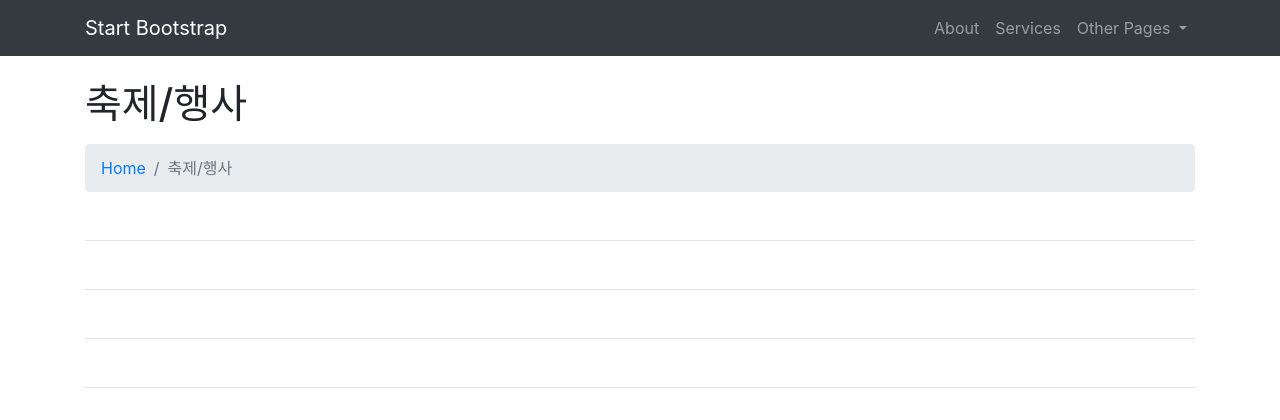
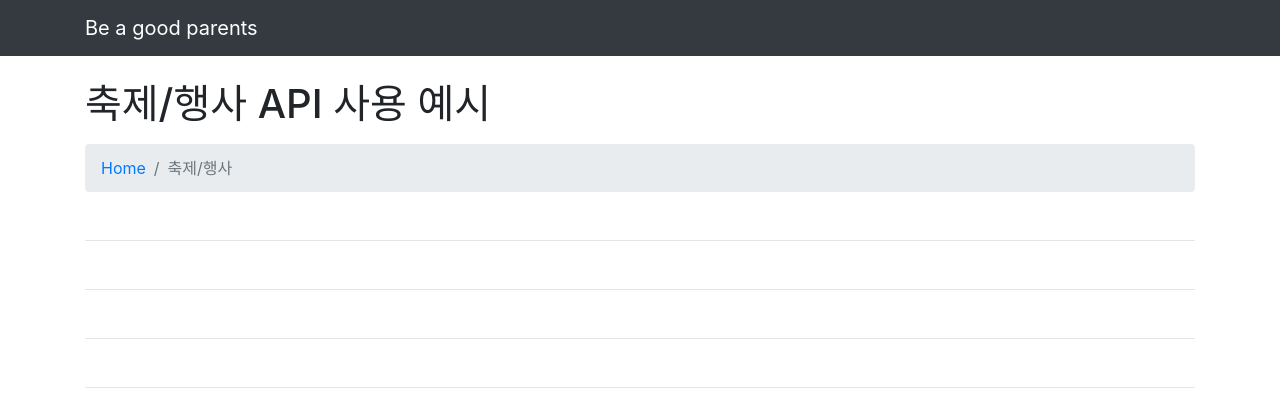
Before and after one commit to wnehdals/service_program, a Flask app: page /festival.html in a window 1280 px wide. Shown: the top 420 px of the page. Run offline with Flask 2, Linux system fonts and the light colour scheme; data that the repository does not hold is empty; some libraries are stand-ins or nearby versions.

Commit message:
html revision

```diff
--- a/templates/festival.html
+++ b/templates/festival.html
@@ -8,7 +8,7 @@
     <meta name="description" content="">
     <meta name="author" content="">
 
-    <title>Modern Business - Start Bootstrap Template</title>
+    <title>축제/행사 찾기 - API Test</title>
 
     <!-- Bootstrap core CSS -->
     <link rel="stylesheet" href="/static/vendor/bootstrap/css/bootstrap.css">
@@ -23,36 +23,12 @@
 <!-- Navigation -->
 <nav class="navbar fixed-top navbar-expand-lg navbar-dark bg-dark fixed-top">
     <div class="container">
-        <a class="navbar-brand" href="index.html">Start Bootstrap</a>
+        <a class="navbar-brand" href="index.html">Be a good parents</a>
         <button class="navbar-toggler navbar-toggler-right" type="button" data-toggle="collapse"
                 data-target="#navbarResponsive" aria-controls="navbarResponsive" aria-expanded="false"
                 aria-label="Toggle navigation">
             <span class="navbar-toggler-icon"></span>
         </button>
-        <div class="collapse navbar-collapse" id="navbarResponsive">
-            <ul class="navbar-nav ml-auto">
-                <li class="nav-item">
-                    <a class="nav-link" href="about.html">About</a>
-                </li>
-                <li class="nav-item">
-                    <a class="nav-link" href="services.html">Services</a>
-                </li>
-
-                <li class="nav-item dropdown">
-                    <a class="nav-link dropdown-toggle" href="#" id="navbarDropdownPages" data-toggle="dropdown"
-                       aria-haspopup="true" aria-expanded="false">
-                        Other Pages
-                    </a>
-                    <div class="dropdown-menu dropdown-menu-right" aria-labelledby="navbarDropdownPages">
-                        <a class="dropdown-item" href="full-width.html">Full Width Page</a>
-                        <a class="dropdown-item" href="sidebar.html">Sidebar Page</a>
-                        <a class="dropdown-item" href="faq.html">FAQ</a>
-                        <a class="dropdown-item" href="404.html">404</a>
-                        <a class="dropdown-item" href="pricing.html">Pricing Table</a>
-                    </div>
-                </li>
-            </ul>
-        </div>
     </div>
 </nav>
 
@@ -60,9 +36,7 @@
 <div class="container">
 
     <!-- Page Heading/Breadcrumbs -->
-    <h1 class="mt-4 mb-3">축제/행사
-        <small></small>
-    </h1>
+    <h1 class="mt-4 mb-3">축제/행사 API 사용 예시</h1>
 
     <ol class="breadcrumb">
         <li class="breadcrumb-item">
@@ -373,7 +347,7 @@
 <script type="text/javascript" src="/static/vendor/bootstrap/js/bootstrap.min.js"></script>
 <script type="text/javascript">
     function getFestivalInfo(pageNum) {
-        var url = 'http://127.0.0.1:5000/festival/1'
+        var url = '/festival/1'
         fetch(url)
             .then(response => response.json())
             .then((item) => {
```
Also changed, not shown: templates/children.html (+3 -27 lines), templates/hospital.html (+3 -5 lines), templates/index.html (+1 -40 lines), static/image/back_img.png (renamed from templates/back_img.png).
